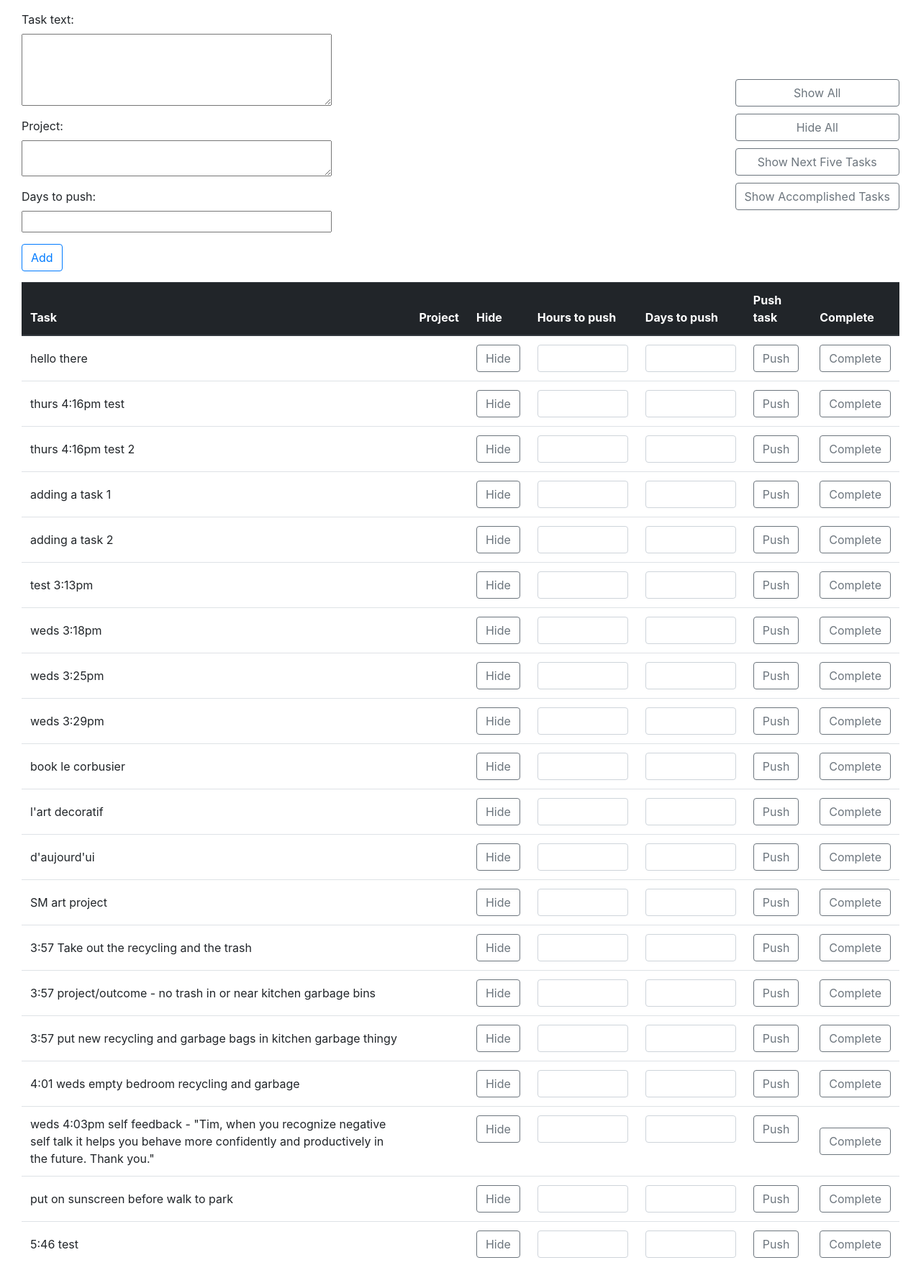
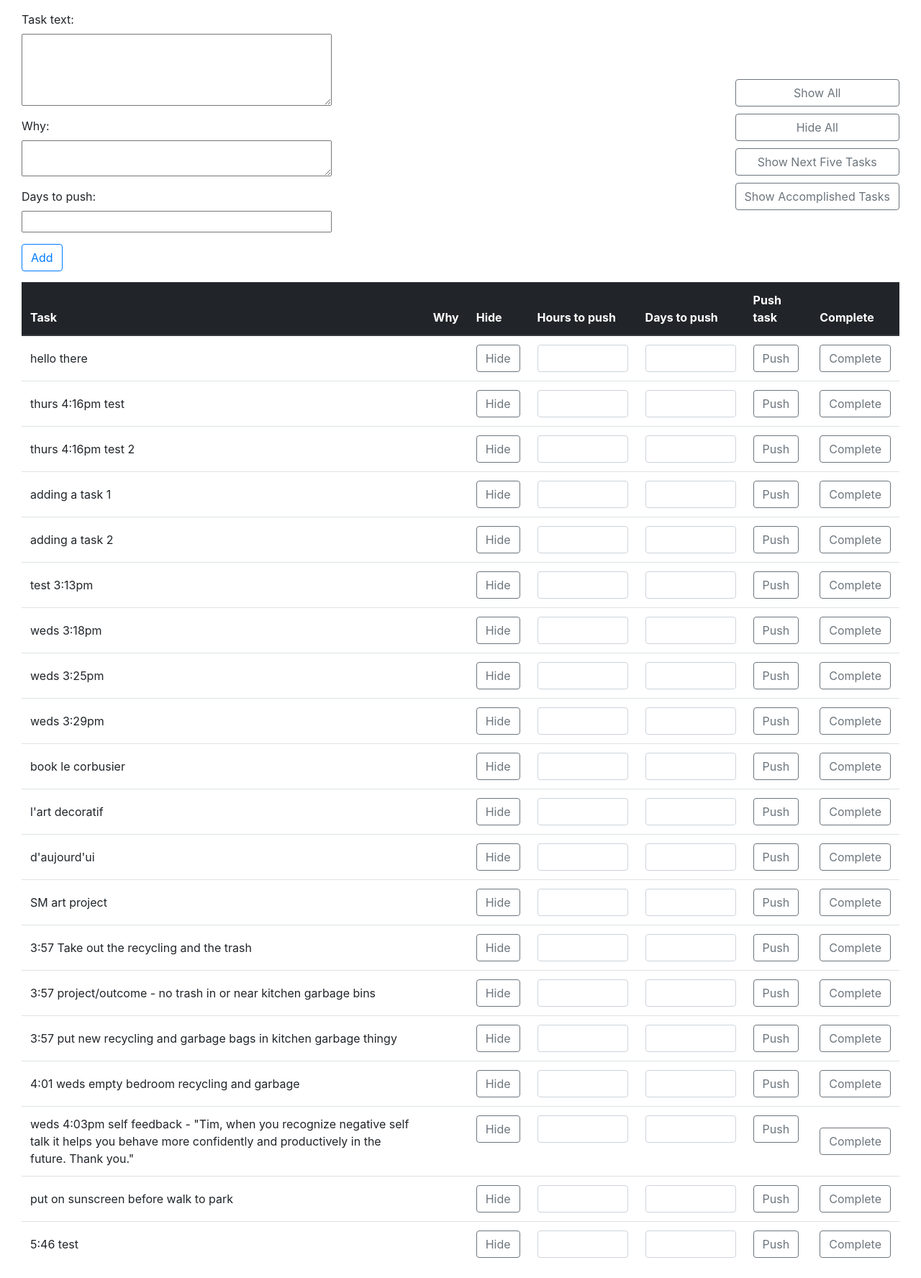
Before and after one commit to tjr226/initialtasks, a Django app: template myproject/templates/home.html in a window 1280 px wide. Shown: the part 16-1792 px from the top of the page at 72% size. Run offline with Django 3.2, Linux system fonts and the light colour scheme; the template is opened without the code that fills it: values that come from a table or form of the project are taken from there, others are empty; data comes from the database, SQL or seed files in the repository; parts of the project's set-up code (start-up, migrations or seed data) failed here and were passed over; some libraries are stand-ins or nearby versions.

Commit message:
changed Project field to Why field

```diff
--- a/myproject/templates/home.html
+++ b/myproject/templates/home.html
@@ -22,7 +22,7 @@
         height: 100px;
     }
 
-    #id_project {
+    #id_why {
         height: 50px;
     }
 
@@ -102,7 +102,7 @@
         <tr>
             <th>Task</th>
             <!-- <th>Next review date</th> -->
-            <th>Project</th>
+            <th>Why</th>
             <th>Hide</th>
             <th>Hours to push</th>
             <th>Days to push</th>
@@ -125,7 +125,7 @@
                 {{ task.next_update_date }}
             </td> -->
             <td class="align-middle">
-                {{ task.project }}
+                {{ task.why }}
             </td>
             <!-- form for hide task button -->
             <form method="post">
--- a/myproject/todoapp/forms.py
+++ b/myproject/todoapp/forms.py
@@ -7,7 +7,7 @@ class NewTaskForm(forms.ModelForm):
     class Meta:
         model = TaskModel
         # next line picks out the task_text field from the TaskModel
-        fields = ['task_text', 'project']
+        fields = ['task_text', 'why']
 
 class CompleteTaskButton(forms.ModelForm):
     # button to complete tasks
--- a/myproject/todoapp/models.py
+++ b/myproject/todoapp/models.py
@@ -7,8 +7,8 @@ class TaskModel(models.Model):
     # text of todo
     task_text = models.TextField(max_length=4000)
 
-    # project
-    project = models.TextField(
+    # why
+    why = models.TextField(
         max_length=400,
         default=""
         )
--- a/myproject/todoapp/views.py
+++ b/myproject/todoapp/views.py
@@ -32,13 +32,13 @@ def home(request):
             # create a new task POST request
             # getting form text
             incoming_task_text = request.POST['task_text']
-            incoming_task_project = request.POST['project']
+            incoming_task_why = request.POST['why']
             days_to_push = request.POST['days_to_push']
             # new task created
             new_task = TaskModel.objects.create(
                 task_text=incoming_task_text,
-                project=incoming_task_project)
-            print(new_task.project)
+                why=incoming_task_why)
+            print(new_task.why)
             print("printed task")
             # if no entry in days_to_push field, redirect home. no more action necessary
             if days_to_push == "":
```
Also changed, not shown: myproject/db.sqlite3, myproject/todoapp/migrations/0011_auto_20190510_1405.py (added).
